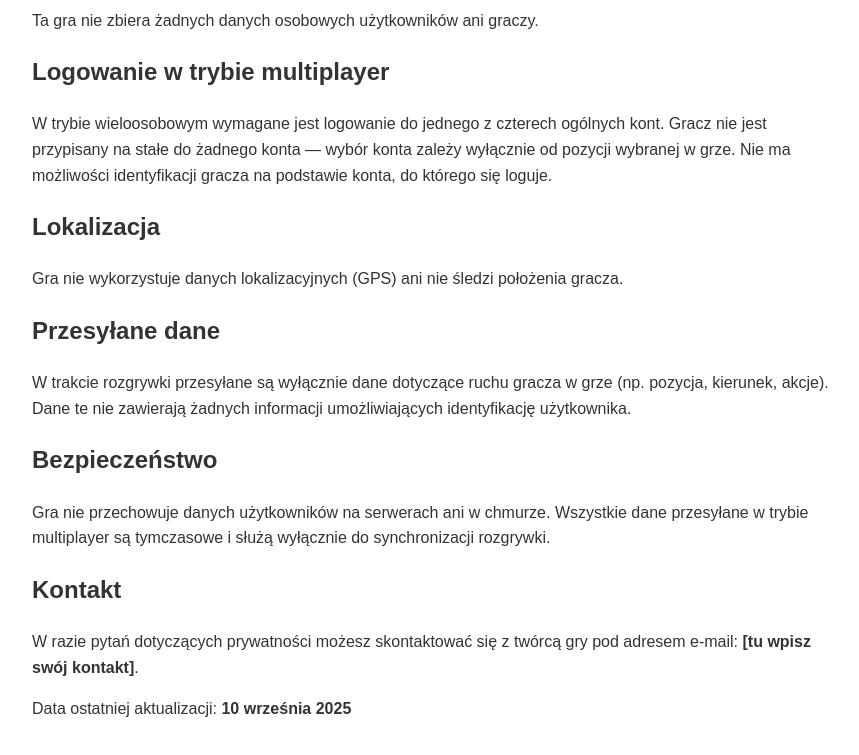
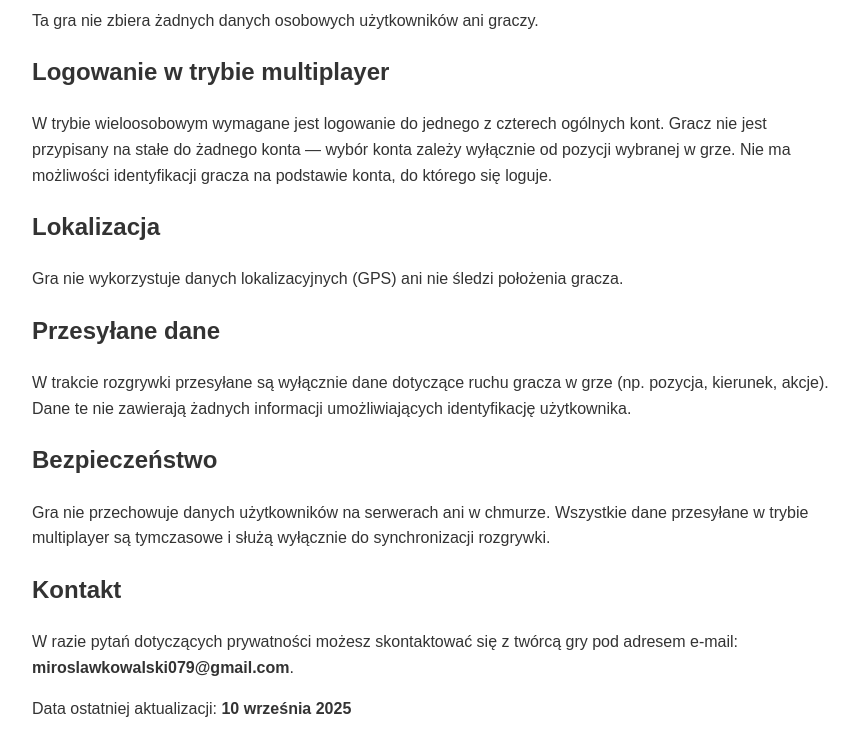
Before and after one commit to mirek079/privacy_policy, a plain HTML site: page index.html in a window 1280 px wide. Shown: the part 105-860 px from the top of the page, without its empty margins (208-1067 px from the left). Drawn offline with Linux system fonts and the light colour scheme.

Commit message:
Update index.html

```diff
--- a/index.html
+++ b/index.html
@@ -36,7 +36,7 @@
 <p>Gra nie przechowuje danych użytkowników na serwerach ani w chmurze. Wszystkie dane przesyłane w trybie multiplayer są tymczasowe i służą wyłącznie do synchronizacji rozgrywki.</p>
 
 <h2>Kontakt</h2>
-<p>W razie pytań dotyczących prywatności możesz skontaktować się z twórcą gry pod adresem e-mail: <strong>[tu wpisz swój kontakt]</strong>.</p>
+<p>W razie pytań dotyczących prywatności możesz skontaktować się z twórcą gry pod adresem e-mail: <strong>miroslawkowalski079@gmail.com</strong>.</p>
 
 <p>Data ostatniej aktualizacji: <strong>10 września 2025</strong></p>
 </body>
```
